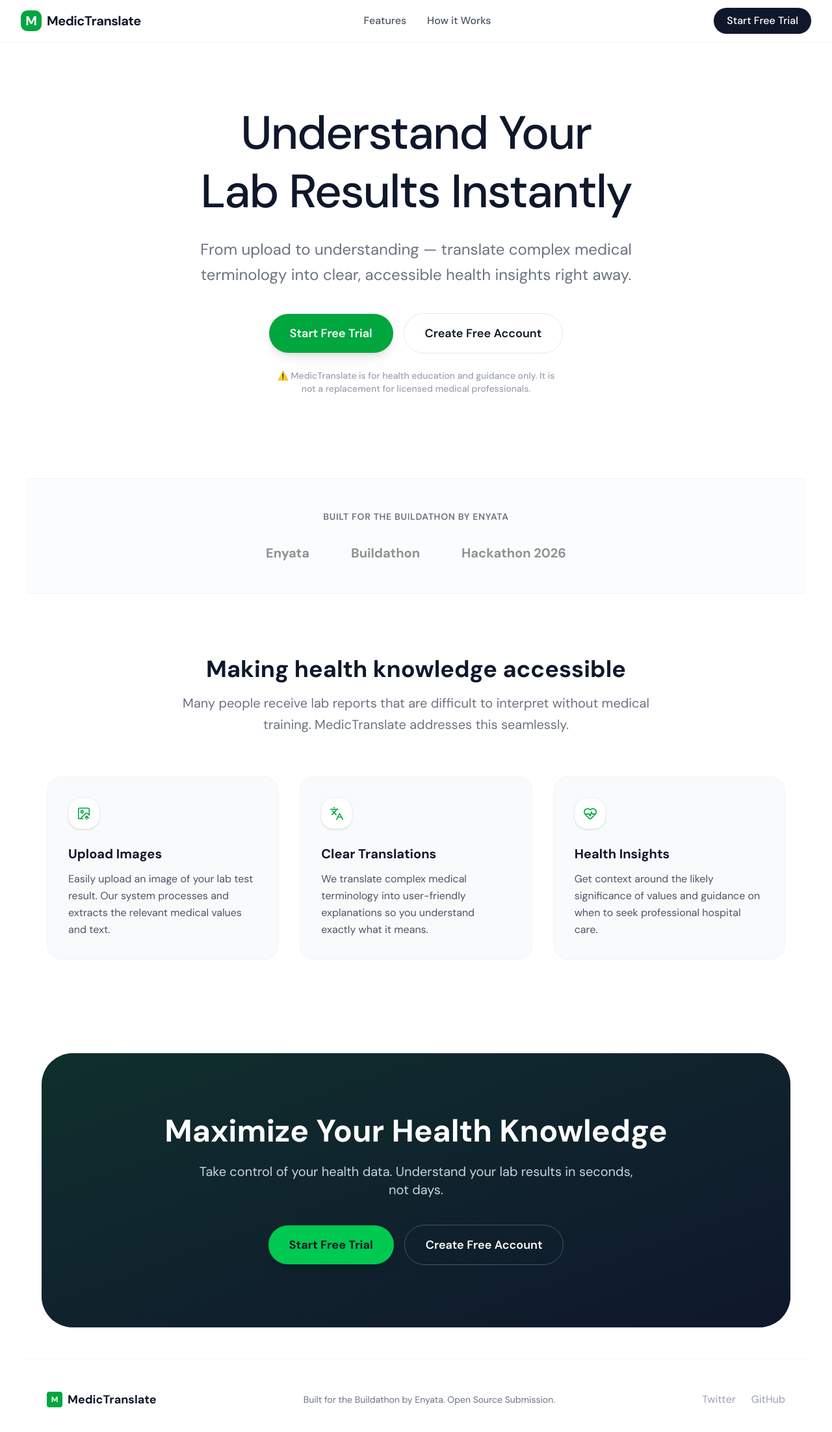
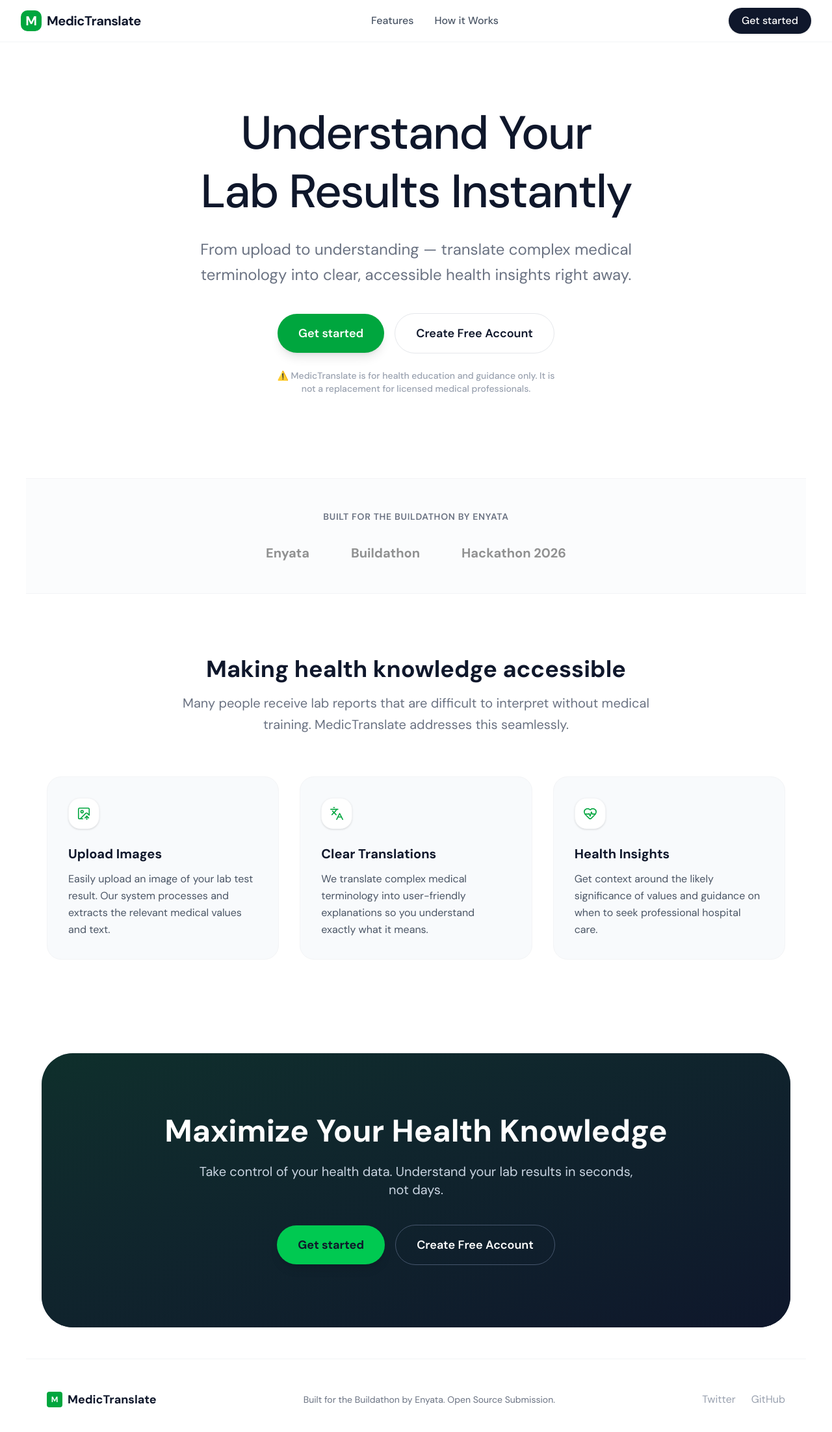
Before and after one commit to DivineAghulor/medictranslate-enyata, a Next.js app in the folder web/: page / in a window 1280 px wide. Shown: the top 2204 px of the page at 65% size. Built offline with nearby package versions, Linux system fonts and the light colour scheme.

Commit message:
chore: change btn text to get started

```diff
--- a/web/components/CTASection.tsx
+++ b/web/components/CTASection.tsx
@@ -17,7 +17,7 @@
             href="/app"
             className="w-full sm:w-auto px-8 py-4 bg-green-500 hover:bg-green-400 text-slate-900 rounded-full font-bold text-lg transition-all shadow-lg"
           >
-            Start Free Trial
+            Get started
           </Link>
           <Link
             href="/signup"
--- a/web/components/HeroSection.tsx
+++ b/web/components/HeroSection.tsx
@@ -17,7 +17,7 @@
             href="/app"
             className="w-full sm:w-auto px-8 py-4 bg-green-600 hover:bg-green-700 text-white rounded-full font-semibold text-lg transition-all shadow-lg hover:shadow-xl hover:-translate-y-0.5 flex items-center justify-center gap-2"
           >
-            Start Free Trial
+            Get started
           </Link>
           <Link
             href="#how-it-works"
--- a/web/components/Navbar.tsx
+++ b/web/components/Navbar.tsx
@@ -31,7 +31,7 @@
             href="/app"
             className="bg-slate-900 hover:bg-slate-800 text-white px-5 py-2 rounded-full font-medium transition-all shadow-sm"
           >
-            Start Free Trial
+            Get started
           </Link>
         </div>
       </div>
```
